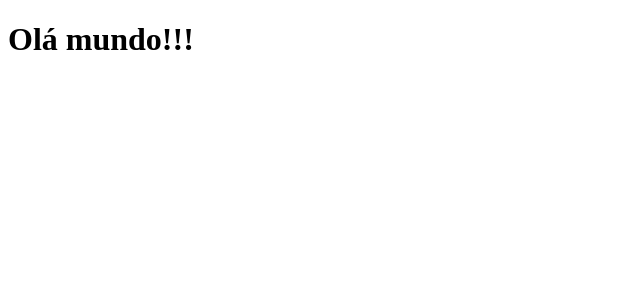
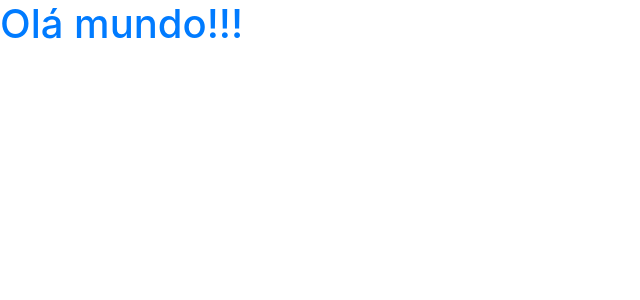
Before and after one commit to RicardoPrazeres/projeto-sds3, a React (Create React App) app in the folder frontend/: page / in a window 1280 px wide. Shown: the top 300 px of the page, without its empty margins (0-640 px from the left). Built offline with nearby package versions, Linux system fonts and the light colour scheme.

Commit message:
Bootstrap

```diff
--- a/frontend/package.json
+++ b/frontend/package.json
@@ -3,6 +3,8 @@
   "version": "0.1.0",
   "private": true,
   "dependencies": {
+    "3": "^2.1.0",
+    "-": "^0.0.1",
     "@testing-library/jest-dom": "^5.11.4",
     "@testing-library/react": "^11.1.0",
     "@testing-library/user-event": "^12.1.10",
@@ -10,6 +12,9 @@
     "@types/node": "^12.0.0",
     "@types/react": "^17.0.0",
     "@types/react-dom": "^17.0.0",
+    "bootstrap": "^4.6.0",
+    "jquery": "1.9.1",
+    "popper.js": "^1.16.1",
     "react": "^17.0.2",
     "react-dom": "^17.0.2",
     "react-scripts": "4.0.3",
--- a/frontend/src/App.tsx
+++ b/frontend/src/App.tsx
@@ -2,7 +2,7 @@
 function App() {
   return (
     <div>
-       <h1>Olá mundo!!!</h1>
+       <h1 className="text-primary">Olá mundo!!!</h1>
     </div>
   );
 }
--- a/frontend/src/index.tsx
+++ b/frontend/src/index.tsx
@@ -1,5 +1,7 @@
 import React from 'react';
 import ReactDOM from 'react-dom';
+import 'bootstrap/dist/css/bootstrap.css';
+import 'assets/css/styles.css';
 import App from './App';
 
 ReactDOM.render(
```
Also changed, not shown: frontend/src/assets/css/styles.css (added), 1 other file (tests, documents, lock files or other folders).
